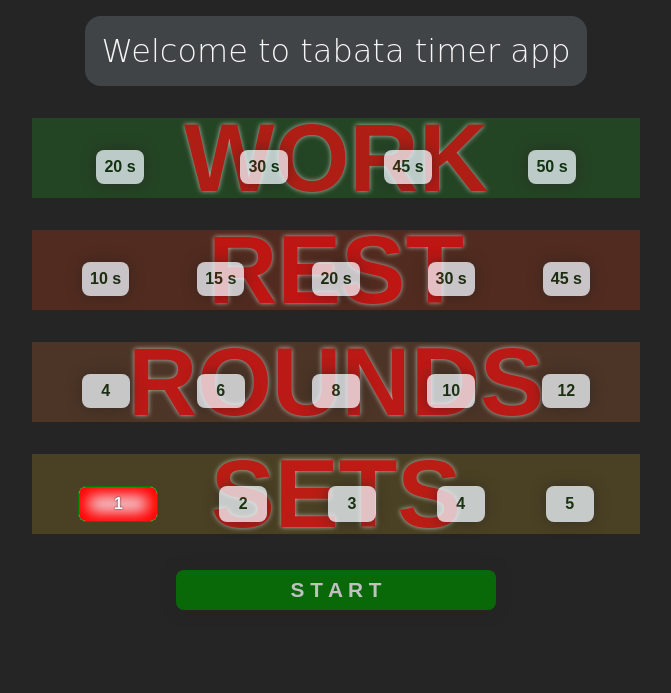
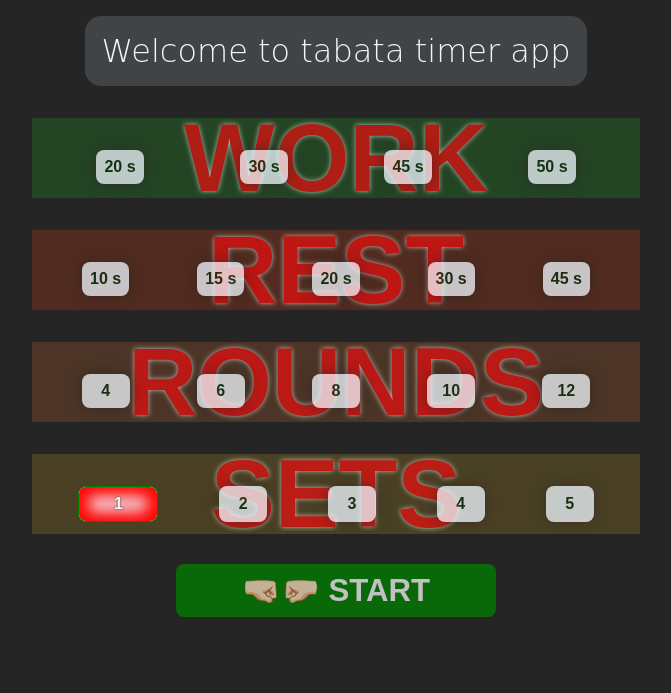
Before and after one commit to BeqaGvelesiani/tabataTimer, a plain HTML site: page index.html in a window 1280 px wide. Shown: the whole page, without its empty margins (304-975 px from the left). Drawn offline with Linux system fonts and the light colour scheme; a web font is replaced by a local one.

Commit message:
Update index.html
aa

```diff
--- a/index.html
+++ b/index.html
@@ -16,6 +16,7 @@
     <title>timer</title>
   </head>
   <body>
+    <div class="input" id="input">
       <h1 class="greeting">Welcome to tabata timer app</h1>
       <section class="time_section">
         <div class="work_time">
@@ -57,7 +58,7 @@
             <button class="btn wider" id="s5">5</button>
           </div>
         </div>
-      <div class="rest_time_between_sets" id="sets" style="display: none;">
+        <div class="rest_time_between_sets" id="sets" style="display: none">
           <h1 class="time_name">rest</h1>
           <div class="buttons">
             <button class="btn" id="rr1">0.5 min</button>
@@ -69,10 +70,36 @@
         </div>
       </section>
       <section class="start_section">
-      <button class="btn start" id="start">s t a r t</button>
+        <button class="btn start" id="start">
+          <h2 class="starth1">🤜🏻🤛🏻 start</h2>
+        </button>
       </section>
-    <!-- <section class="output_section">
-      <h1>here goes time</h1>
-    </section> -->
+    </div>
+    <section class="output_section">
+      <div class="time_out">
+        <div class="time_in">
+          <div id="time_counter_div">
+            <h1 class="time_counter" id="time_counter">15</h1>
+          </div>
+        </div>
+        <svg
+          xmlns="http://www.w3.org/2000/svg"
+          version="1.1"
+          width="160px"
+          height="160px"
+          id="SVG"
+        >
+          <defs>
+            <linearGradient id="GradientColor">
+              <stop offset="0%" stop-color="#e91e63" />
+              <stop offset="100%" stop-color="#673ab7" />
+            </linearGradient>
+          </defs>
+          <circle cx="80" cy="80" r="70" stroke-linecap="round" />
+        </svg>
+      </div>
+
+      <button class="btn start back" id="back">👨🏻‍🦽 BACK</button>
+    </section>
   </body>
 </html>
```
Lines whose indentation alone changed are shown as unchanged.
